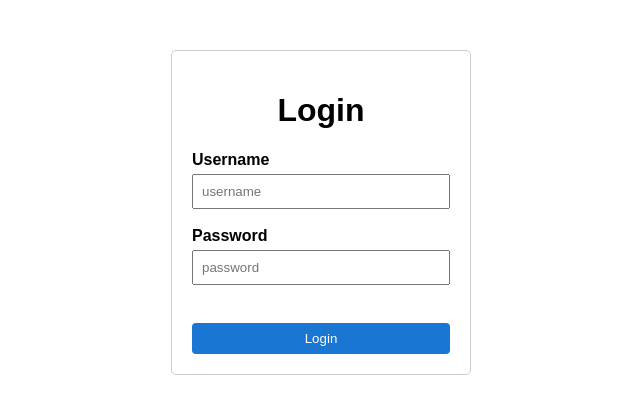
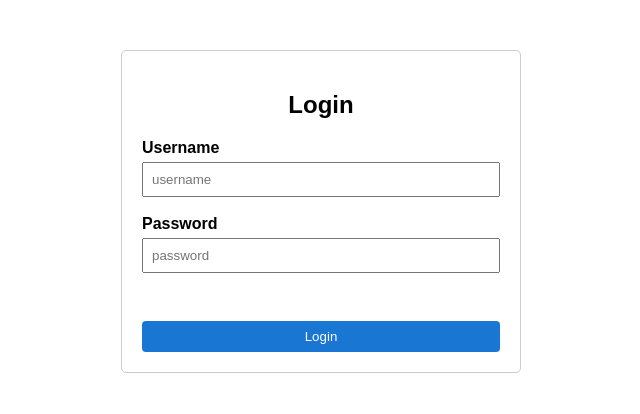
Before and after one commit to sharanyamaddha/FlightBooking_Frontend, an Angular app: page /login in a window 1280 px wide. Shown: the top 414 px of the page, without its empty margins (319-959 px from the left). Built offline with nearby package versions, Linux system fonts and the light colour scheme.

Commit message:
modified login component

```diff
--- a/src/app/auth/login/login.css
+++ b/src/app/auth/login/login.css
@@ -1,5 +1,5 @@
 .signup-container{
-    width:300px;
+    width:400px;
     margin:50px auto;
     border:1px solid #ccc;
     padding:20px;
@@ -7,7 +7,7 @@
     box-shadow:0 0 10px rgba(0,0,0,0);
 }
 
-.signup-container h1{
+.signup-container h2{
     text-align: center;
 
 }
@@ -34,7 +34,7 @@
     background-color: #1976d2;
     border:none;
     cursor:pointer;
-    margin-top:20px;
+    margin-top:30px;
     border-radius:4px;
 }
 
--- a/src/app/auth/login/login.html
+++ b/src/app/auth/login/login.html
@@ -1,5 +1,5 @@
 <div class="signup-container">
-<h1>Login</h1>
+<h2>Login</h2>
 
 <label>Username</label><br>
 <input type="text" placeholder="username" name="username" [(ngModel)]="username"/>
```
